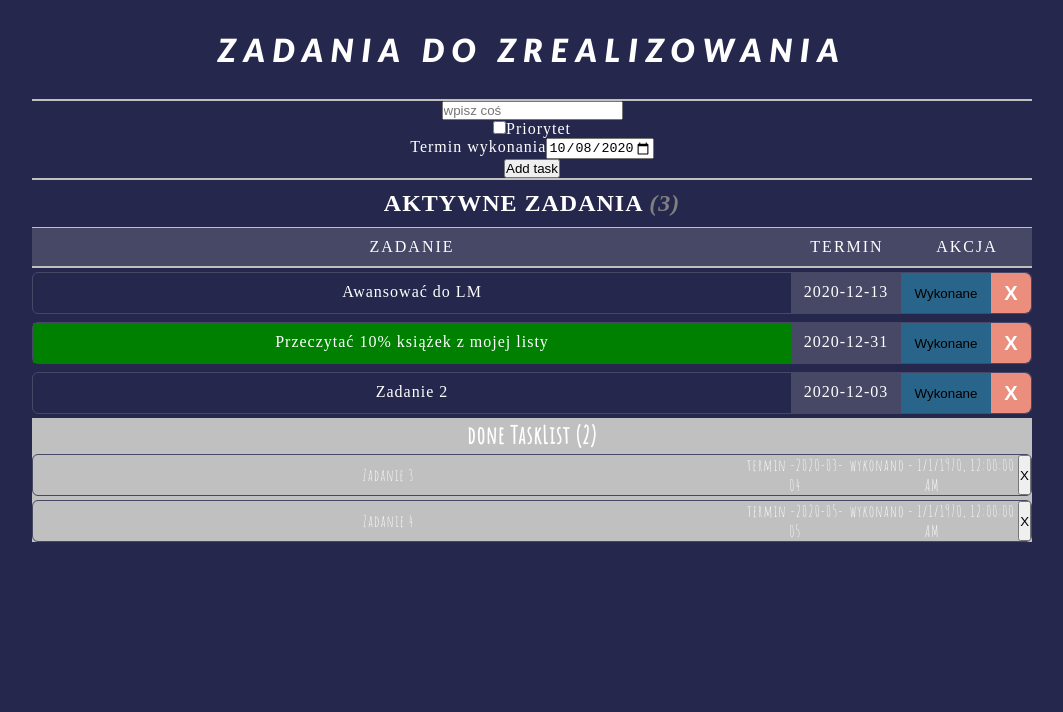
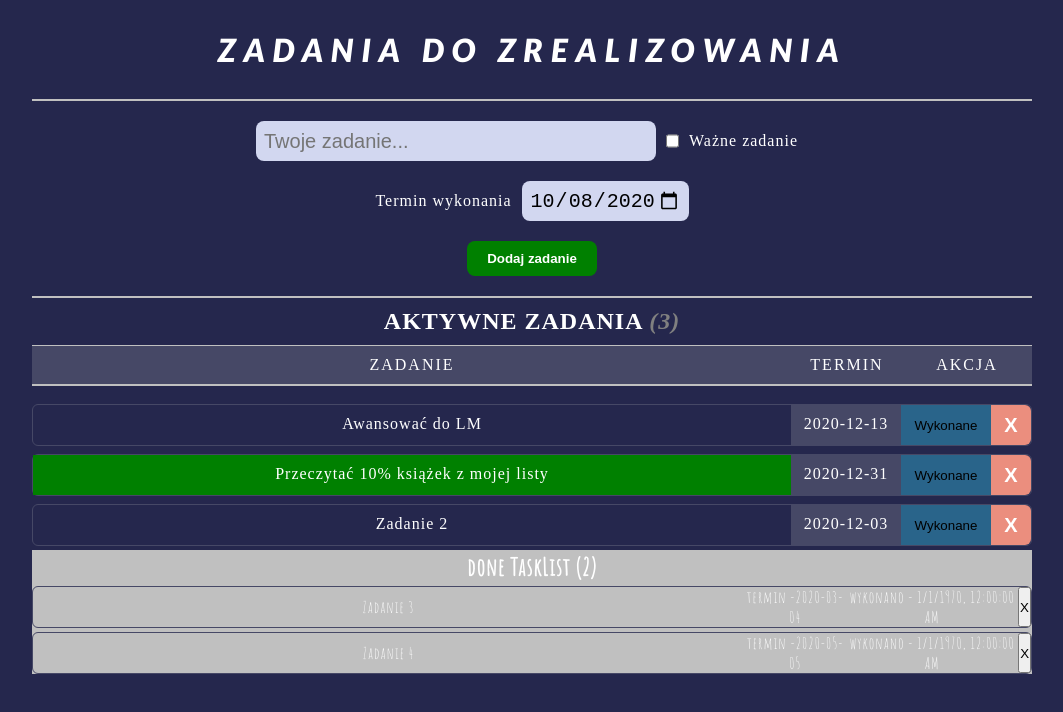
Before and after one commit to Zyar3k/todo_react_app, a React (Create React App) app: page / in a window 1280 px wide. Shown: the top 712 px of the page, without its empty margins (108-1171 px from the left). Built offline with nearby package versions, Linux system fonts and the light colour scheme.

Commit message:
Edit styles @ addForm

```diff
--- a/src/components/AddTask/AddTask.js
+++ b/src/components/AddTask/AddTask.js
@@ -1,4 +1,5 @@
 import React from "react";
+import "./AddTask.scss";
 
 class AddTask extends React.Component {
   minDate = new Date().toISOString().slice(0, 10);
@@ -37,26 +38,29 @@ class AddTask extends React.Component {
         })
       }
     } else {
-      console.log("za krótko");
+      console.log("Zadanie jest za krótkie");
     }
   };
   render() {
     let maxDate = this.minDate.slice(0, 4) * 1 + 1;
     maxDate = maxDate + "-12-31";
     return (
-      <div>
+      <div className='addTask'>
+
+        <div className="inputWrapper">
           <input
             type="text"
-          placeholder="wpisz coś"
+            placeholder="Twoje zadanie..."
             value={this.state.text}
             onChange={this.handleTextChange}
           />
-        <br />
           <label htmlFor="important">
             <input type="checkbox" checked={this.state.checked} id="important" onChange={this.handleImportantChange} />
-          Priorytet
+            Ważne zadanie
           </label>
-        <br />
+        </div>
+
+        <div className='dateWrapper'>
           <label htmlFor="date">
             Termin wykonania
             <input
@@ -69,8 +73,12 @@ class AddTask extends React.Component {
               onChange={this.handleDateChange}
             />
           </label>
-        <br />
-        <button onClick={this.handleClick}>Add task</button>
+        </div>
+
+        <div className="btnWrapper">
+          <button onClick={this.handleClick}>Dodaj zadanie</button>
+        </div>
+
       </div>
     );
   }
--- /dev/null
+++ b/src/components/AddTask/AddTask.scss
@@ -0,0 +1,86 @@
+.addTask {
+  padding: 10px 0;
+  display: flex;
+  flex-direction: column;
+
+  div {
+    margin: 10px 0;
+  }
+
+  input {
+    height: 40px;
+    font-size: 20px;
+    border-radius: 8px;
+    padding: 8px;
+    border: none;
+    background: rgb(210, 215, 240);
+
+    &:focus {
+      color: white;
+      background: rgba(128, 128, 128, 0.486);
+      outline: none;
+      font-weight: bold;
+    }
+  }
+
+  label {
+    display: flex;
+    justify-content: center;
+    align-items: center;
+    padding: 0 10px;
+  }
+
+  .inputWrapper {
+    display: flex;
+    justify-content: center;
+    align-items: center;
+
+    input[type="text"] {
+      width: 400px;
+    }
+
+    label {
+      cursor: pointer;
+      input {
+        margin-right: 10px;
+      }
+
+      &:hover {
+        text-shadow: 0 0 2px white, 0 0 6px white, 0 0 10px white;
+      }
+    }
+  }
+
+  .dateWrapper {
+    label {
+      cursor: pointer;
+      input {
+        margin-left: 10px;
+      }
+    }
+
+    &:hover {
+      label {
+        text-shadow: 0 0 2px white, 0 0 6px white, 0 0 10px white;
+      }
+    }
+  }
+
+  .btnWrapper {
+    // background: grey;
+
+    button {
+      cursor: pointer;
+      padding: 10px 20px;
+      background: green;
+      border: none;
+      border-radius: 8px;
+      font-weight: bold;
+      color: white;
+
+      &:hover {
+        text-shadow: 0 0 2px white, 0 0 6px white, 0 0 10px white;
+      }
+    }
+  }
+}
--- a/src/components/TaskList/TaskList.js
+++ b/src/components/TaskList/TaskList.js
@@ -37,12 +37,15 @@ const TaskList = (props) => {
   return (
     <div>
       <div className="activeTasks">
+        {activeTasks.length > 0? <div>
           <h2>Aktywne zadania <em>({activeTasks.length})</em></h2>
           <div className='infoRow'>
             <div>zadanie</div>
             <div>termin</div>
             <div>akcja</div>
           </div>
+        </div> : null}
+
         {activeTasks.length > 0 ? activeTasks : <h1>0 tasks</h1>}
       </div>
       <div className="doneTasks">
--- a/src/components/TaskList/TaskList.scss
+++ b/src/components/TaskList/TaskList.scss
@@ -8,6 +8,7 @@
     text-transform: uppercase;
     color: white;
     padding: 10px 0;
+
     em {
       color: grey;
     }
@@ -26,6 +27,7 @@
     border-bottom: 2px solid silver;
     letter-spacing: 2px;
     background: #464866;
+    margin-bottom: 14px;
 
     div {
       padding: 10px 0;
```
Lines whose indentation alone changed are shown as unchanged.
